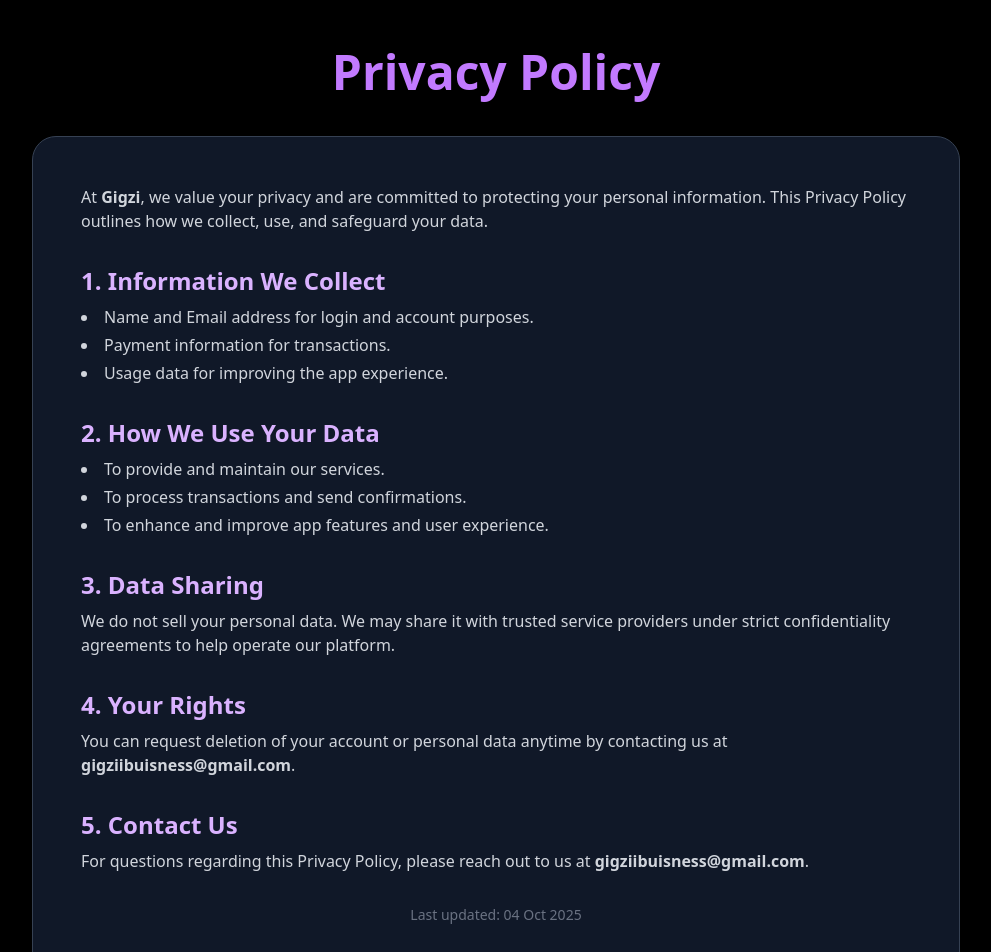
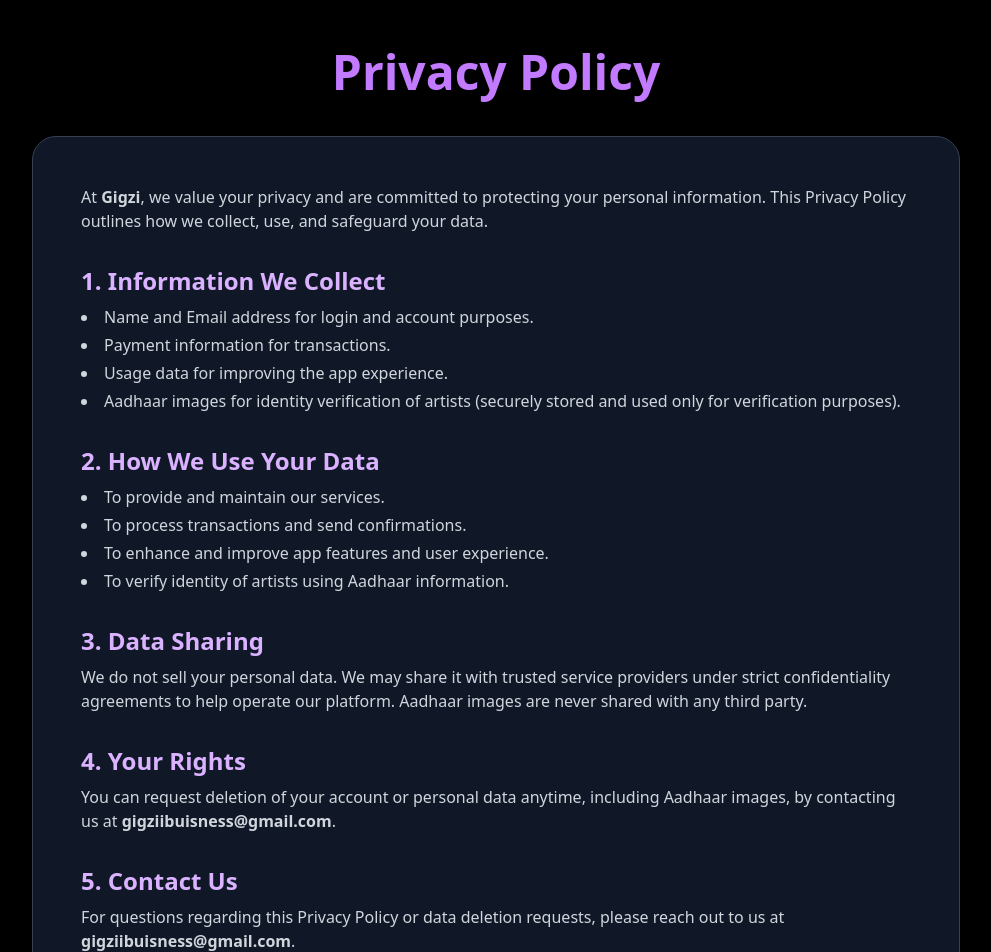
Before and after one commit to Gigzii4/gigzi_landing, a React (Vite) app: page /privacy in a window 1280 px wide. Shown: the top 952 px of the page, without its empty margins (144-1135 px from the left). Built offline with nearby package versions, Linux system fonts and the light colour scheme.

Commit message:
adhar card policy added

```diff
--- a/src/components/Privacy.jsx
+++ b/src/components/Privacy.jsx
@@ -1,9 +1,8 @@
 import React from "react";
 import { useNavigate } from "react-router-dom"; // if using react-router
-// or replace with Link from next/link if Next.js
 
 const Privacy = () => {
-  const navigate = useNavigate(); // for navigation
+  const navigate = useNavigate();
 
   return (
     <div className="min-h-screen bg-black text-white font-sans">
@@ -27,6 +26,9 @@
               <li>Name and Email address for login and account purposes.</li>
               <li>Payment information for transactions.</li>
               <li>Usage data for improving the app experience.</li>
+              <li>
+                Aadhaar images for identity verification of artists (securely stored and used only for verification purposes).
+              </li>
             </ul>
           </section>
 
@@ -38,6 +40,7 @@
               <li>To provide and maintain our services.</li>
               <li>To process transactions and send confirmations.</li>
               <li>To enhance and improve app features and user experience.</li>
+              <li>To verify identity of artists using Aadhaar information.</li>
             </ul>
           </section>
 
@@ -48,7 +51,7 @@
             <p className="text-gray-300">
               We do not sell your personal data. We may share it with trusted
               service providers under strict confidentiality agreements to help
-              operate our platform.
+              operate our platform. Aadhaar images are never shared with any third party.
             </p>
           </section>
 
@@ -57,8 +60,8 @@
               4. Your Rights
             </h2>
             <p className="text-gray-300">
-              You can request deletion of your account or personal data anytime
-              by contacting us at <strong>gigziibuisness@gmail.com</strong>.
+              You can request deletion of your account or personal data anytime,
+              including Aadhaar images, by contacting us at <strong>gigziibuisness@gmail.com</strong>.
             </p>
           </section>
 
@@ -67,8 +70,8 @@
               5. Contact Us
             </h2>
             <p className="text-gray-300">
-              For questions regarding this Privacy Policy, please reach out to us
-              at <strong>gigziibuisness@gmail.com</strong>.
+              For questions regarding this Privacy Policy or data deletion requests,
+              please reach out to us at <strong>gigziibuisness@gmail.com</strong>.
             </p>
           </section>
 
```
